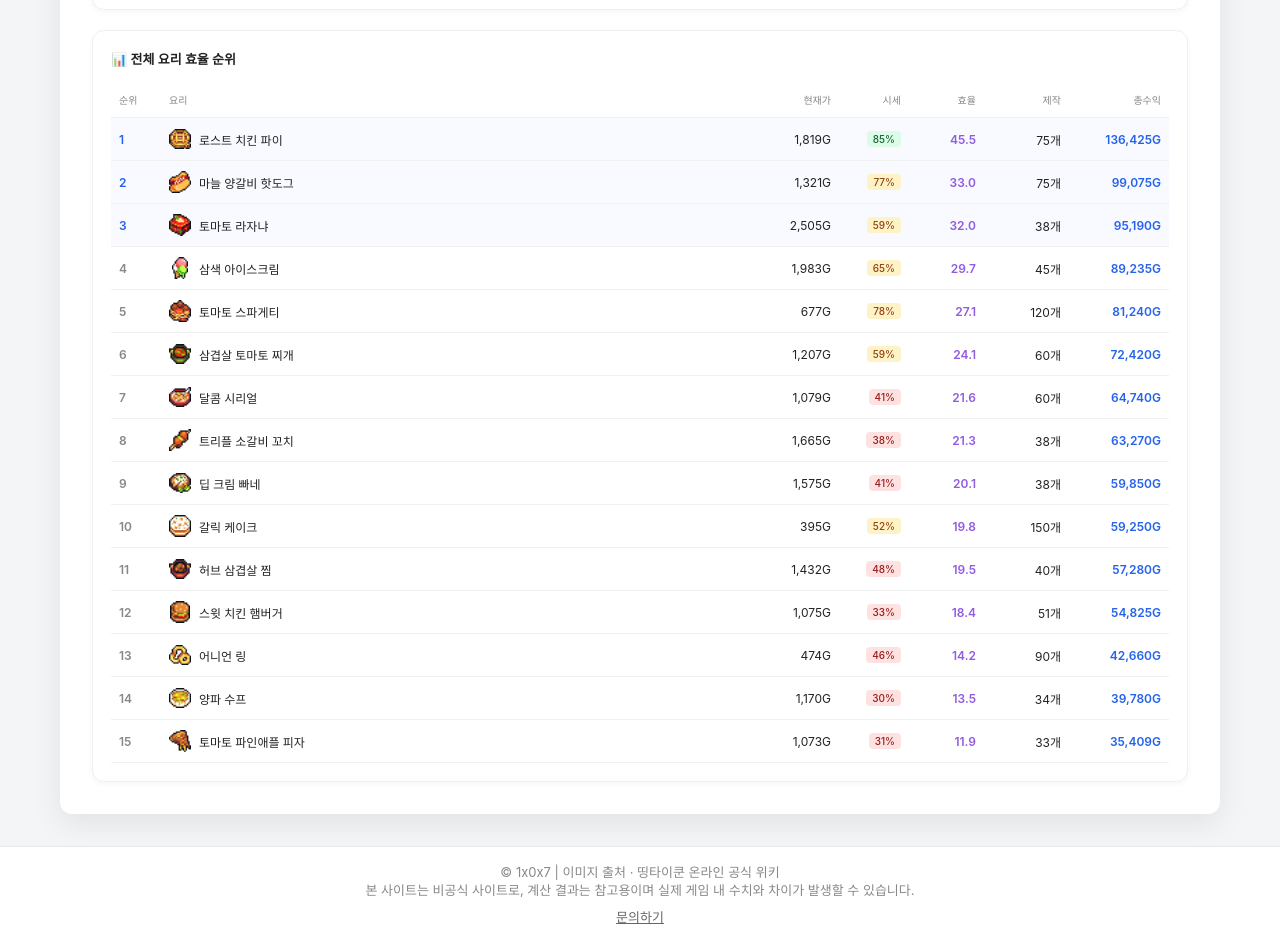
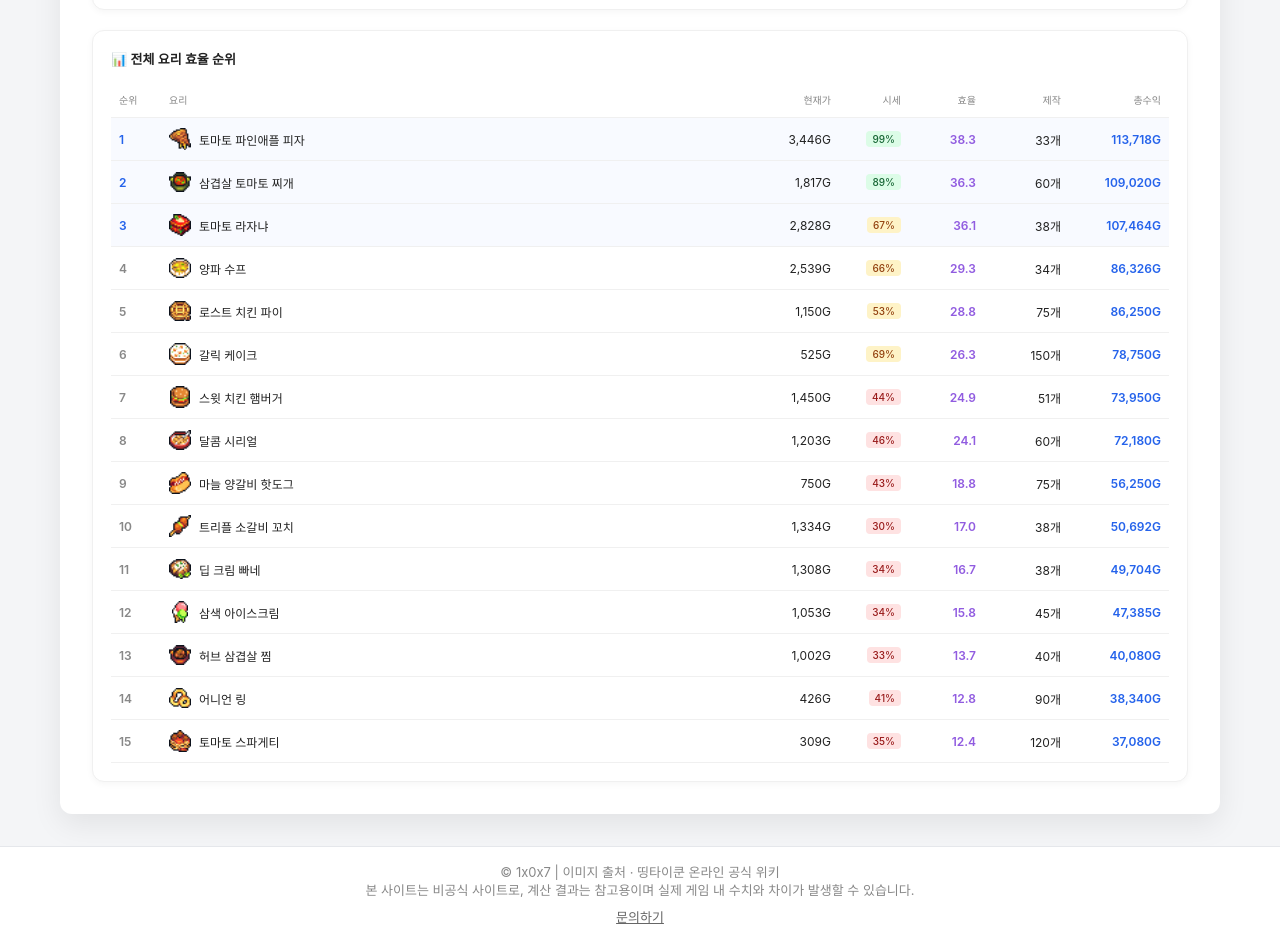
Before and after one commit to 1x0x7/107spa, a Next.js app: page /farming/efficiency in a window 1280 px wide. Shown: the part 887-1830 px from the top of the page. Built offline with nearby package versions, Linux system fonts and the light colour scheme.

Commit message:
farming update

```diff
--- a/data/farming.ts
+++ b/data/farming.ts
@@ -184,21 +184,21 @@ export const FARMING_EXPERT_DESC = {
 
 // 기본 시세 설정 (3일마다 수정)
 export const DEFAULT_PRICES: Record<string, number> = {
-  "토마토 스파게티": 677,
-  "어니언 링": 474,
-  "갈릭 케이크": 395,
-  "삼겹살 토마토 찌개": 1207,
-  "삼색 아이스크림": 1983,
-  "마늘 양갈비 핫도그": 1321,
-  "달콤 시리얼": 1079,
-  "로스트 치킨 파이": 1819,
-  "스윗 치킨 햄버거": 1075,
-  "토마토 파인애플 피자": 1073,
-  "양파 수프": 1170,
-  "허브 삼겹살 찜": 1432,
-  "토마토 라자냐": 2505,
-  "딥 크림 빠네": 1575,
-  "트리플 소갈비 꼬치": 1665
+  "토마토 스파게티": 309,
+  "어니언 링": 426,
+  "갈릭 케이크": 525,
+  "삼겹살 토마토 찌개": 1817,
+  "삼색 아이스크림": 1053,
+  "마늘 양갈비 핫도그": 750,
+  "달콤 시리얼": 1203,
+  "로스트 치킨 파이": 1150,
+  "스윗 치킨 햄버거": 1450,
+  "토마토 파인애플 피자": 3446,
+  "양파 수프": 2539,
+  "허브 삼겹살 찜": 1002,
+  "토마토 라자냐": 2828,
+  "딥 크림 빠네": 1308,
+  "트리플 소갈비 꼬치": 1334
 }
 
 // 효율 계산용 요리 레시피 데이터 (베이스 필요량 포함)
--- a/data/updates.ts
+++ b/data/updates.ts
@@ -14,7 +14,7 @@ export const UPDATE_HISTORY: UpdateItem[] = [
   {
     title: "재배 업데이트",
     desc: "요리가격 변동",
-    date: "2025.01.30",
+    date: "2025.02.01",
     isLatest: true,
     details: {
       changes: [
@@ -23,11 +23,11 @@ export const UPDATE_HISTORY: UpdateItem[] = [
       fixes: [
       ],
       notes: [
-        "다음 업데이트 : 02.01 예정"
+        "다음 업데이트 : 02.03 예정"
       ]
     }
   },
+  { title: "재배 업데이트", date: "2025.01.30" },
   { title: "정기 점검 업데이트", date: "2025.01.28" },
   { title: "요리 가격 업데이트", date: "2025.01.27" },
-  { title: "해양 수정 및 사이트 리뉴얼", date: "2025.01.25" },
 ]
```
